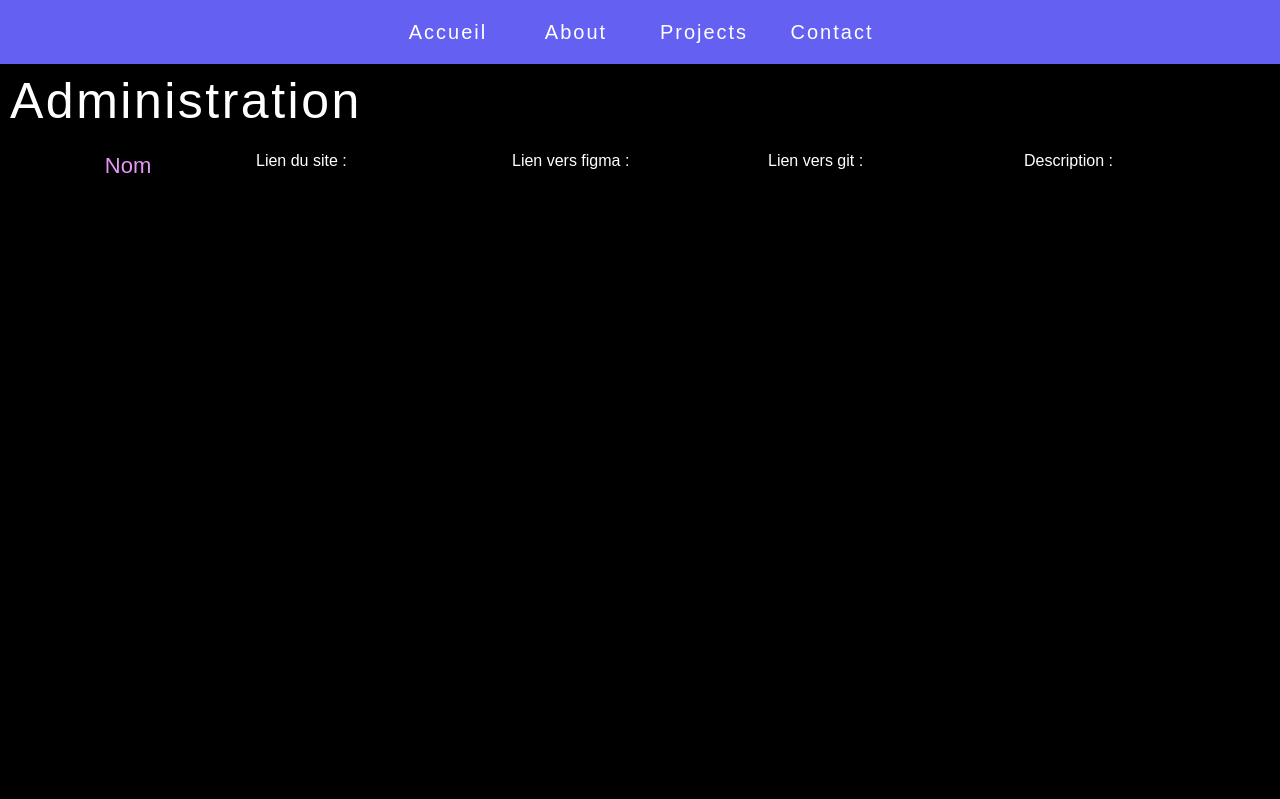
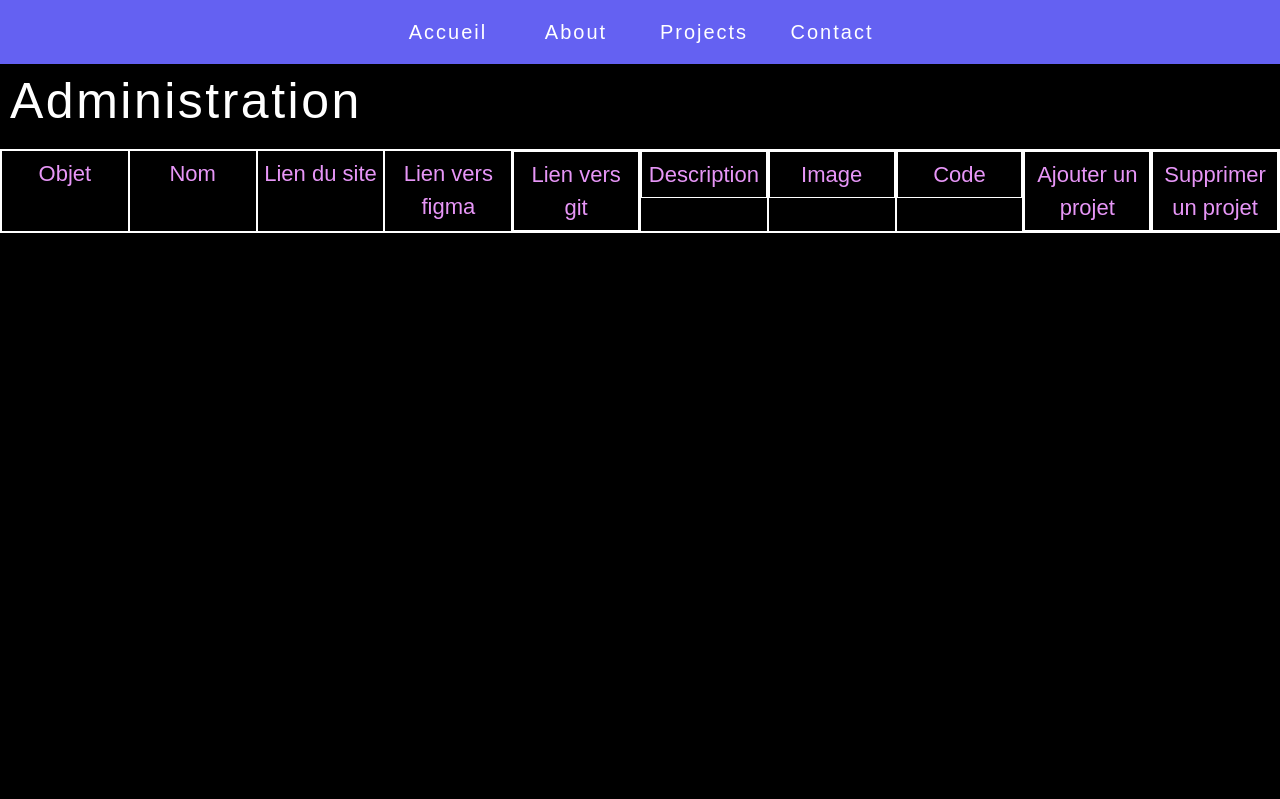
Before and after one commit to asonkes/portfolioSymfo, a Symfony app: template templates/admin/project/project.html.twig in a window 1280 px wide. Shown: the top 799 px of the page. Run offline with Twig, Linux system fonts and the light colour scheme; the template is opened without the code that fills it, so the values that code supplies are empty; style sheets or scripts are compiled from the project's sources; some libraries are stand-ins or nearby versions; some web fonts are replaced.

Commit message:
partie admin - suite

```diff
--- a/src/Controller/Admin/ProjectController.php
+++ b/src/Controller/Admin/ProjectController.php
@@ -13,11 +13,11 @@ class ProjectController extends AbstractController
 {
 
     #[Route('index', name: 'index')]
-    public function index(Project $project, EntityManagerInterface $entityManager): Response
+    public function index(Project $project, EntityManagerInterface $em): Response
     {
         $project = new Project();
 
-        $project = $entityManager->getRepository(Project::class)->findAll();
+        $project = $em->getRepository(Project::class)->findBy([], ['created_at' => 'DESC']);
 
         return $this->render('admin/project/project.html.twig', [
             'project' => $project
--- a/src/Controller/HomeController.php
+++ b/src/Controller/HomeController.php
@@ -18,7 +18,7 @@ class HomeController extends AbstractController
     public function index(EntityManagerInterface $em, Request $request, MailerInterface $mailer): Response
     {
         // Permet d'afficher tous les projets dans la "TimeLine"
-        $projects = $em->getRepository(Project::class)->findAll();
+        $projects = $em->getRepository(Project::class)->findBy([], ['created_at' => 'DESC']);
 
         // Création du formateur de date avec la locale française
         $formatter = new \IntlDateFormatter('fr_FR', \IntlDateFormatter::LONG, \IntlDateFormatter::NONE);
--- a/tailwind.config.js
+++ b/tailwind.config.js
@@ -6,8 +6,8 @@ module.exports = {
     "./templates/includes/partials/header.html.twig",
     "./templates/includes/partials/footer.html.twig",
     "./templates/home/index.html.twig",
-    "./templates/registration/register.html.twig",
     "./templates/security/login.html.twig",
+    "./templates/admin/project/project.html.twig"
   ],
   theme: {
     fontFamily: {
@@ -36,6 +36,7 @@ module.exports = {
       indigoSpecial: 'rgba(100, 97, 242, 0.95)',
       orange: '#FFA500',
       rose: '#e796f7',
+      roseSpecial: 'rgba(231, 150, 247, 0.4)',
       red: '#FF0000',
       transparent: 'rgba(0, 0, 0, 0)',
       yellow: '#FFFF00',
--- a/templates/admin/project/project.html.twig
+++ b/templates/admin/project/project.html.twig
@@ -5,50 +5,78 @@
 {% endblock %}
 
 {% block body %}
-	<div class="max-w-full h-full flex flex-col font-family bg-black border-4 border-indigo" id="admin">
+	<div class="max-w-full h-full flex flex-col font-family bg-black" id="admin">
 
-		<h2 class="text-white text-50 p-2.5 pt-16 tracking-wider border-4 border-red">Administration</h2>
+		<h2 class="text-white text-50 p-2.5 pt-16 tracking-wider">Administration</h2>
 
-		<div class="w-full h-full flex text-white border-4 border-red">
+		<div class="w-full h-full flex text-white border border-white">
 
-			<div class="w-full flex flex-col border-4 border-orange">
-				<p class="text-center text-22 text-rose border-4 border-red">Nom</p>
+			<div class="w-full flex flex-col border border-white">
+				<p class="p-1.5 text-center text-22 text-rose">Objet</p>
 				{% for project in project %}
-					<p class="border-4 border-red">{{ project.name }}</p>
+					<p class="w-full h-32 flex justify-center items-center border border-white">{{ project.object }}</p>
 				{% endfor %}
 			</div>
 
-			<div class="w-full flex flex-col border-4 border-orange">
-				<p class="border-4 border-red">Lien du site :</p>
+			<div class="w-full flex flex-col border border-white">
+				<p class="p-1.5 text-center text-22 text-rose">Nom</p>
 				{% for project in project %}
-					<p class="border-4 border-red">{{ project.siteLink }}</p>
+					<p class="w-full h-32 flex justify-center items-center border border-white bg-roseSpecial">{{ project.name }}</p>
 				{% endfor %}
 			</div>
 
-			<div class="w-full flex flex-col border-4 border-orange">
-				<p class="border-4 border-red">Lien vers figma :</p>
+			<div class="w-full flex flex-col border border-white">
+				<p class="p-1.5 text-center text-22 text-rose">Lien du site</p>
 				{% for project in project %}
-					<p class="border-4 border-red">{{ project.figmaLink }}</p>
+					<p class="w-full h-32 p-5 flex justify-center items-center border border-white">{{ project.siteLink }}</p>
 				{% endfor %}
 			</div>
 
-			<div class="w-full flex flex-col border-4 border-orange">
-				<p class="border-4 border-red">Lien vers git :</p>
+			<div class="w-full flex flex-col border border-white">
+				<p class="p-1.5 text-center text-22 text-rose border-border-white">Lien vers figma</p>
 				{% for project in project %}
-					<p class="border-4 border-red">{{ project.gitLink }}</p>
+					<p class="w-full h-32 p-5 flex justify-center items-center border border-white bg-roseSpecial">{{ project.figmaLink }}</p>
 				{% endfor %}
 			</div>
 
-			<div class="w-full flex flex-col border-4 border-orange">
-				<p class="border-4 border-red">Description :</p>
+			<div class="w-full flex flex-col border border-white">
+				<p class="p-1.5 text-center text-22 text-rose border border-white">Lien vers git</p>
 				{% for project in project %}
-					<p class="border-4 border-red">{{ project.description }}</p>
+					<p class="w-full h-32 p-5 flex justify-center items-center border border-white">{{ project.gitLink }}</p>
 				{% endfor %}
 			</div>
 
+			<div class="w-full flex flex-col border border-white">
+				<p class="p-1.5 text-center text-22 text-rose border border-white">Description</p>
+				{% for project in project %}
+					<p class="w-full h-32 p-2 overflow-y-scroll border border-white bg-roseSpecial">{{ project.description }}</p>
+				{% endfor %}
+			</div>
 
+			<div class="w-full flex flex-col border border-white">
+				<p class="p-1.5 text-center text-22 text-rose border border-white">Image</p>
+				{% for project in project %}
+					<div class="w-full h-32 flex items-center border border-white">
+						<img src="{{ asset('images/projets/' ~ project.image)}}" alt="image représentant la couverture du projet">
+					</div>
+				{% endfor %}
+			</div>
+
+			<div class="w-full flex flex-col border border-white">
+				<p class="p-1.5 text-center text-22 text-rose border border-white">Code</p>
+				{% for project in project %}
+					<p class="w-full h-32 flex justify-center items-center overflow-y-scroll border border-white bg-roseSpecial">{{ project.code }}</p>
+				{% endfor %}
+			</div>
+
+			<div class="w-full flex flex-col border border-white">
+				<p class="p-1.5 text-center text-22 text-rose border border-white">Ajouter un projet</p>
+			</div>
+
+			<div class="w-full flex flex-col border border-white">
+				<p class="p-1.5 text-center text-22 text-rose border border-white">Supprimer un projet</p>
+			</div>
 		</div>
-
 
 	</div>
 </div>{% endblock %}
--- a/templates/home/index.html.twig
+++ b/templates/home/index.html.twig
@@ -159,7 +159,7 @@
 											<p class="text-center text-22 text-white my-3">{{project.name}}</p>
 
 											<div class="projectContainer relative w-full h-auto flex flex-col justify-center">
-												<img class="projectContainer--image object-contain w-full h-auto" src="{{ asset('images/projets/' ~ project.image)}}" alt="Image représentant la couverture de la page de warelles">
+												<img class="projectContainer--image object-contain w-full h-auto" src="{{ asset('images/projets/' ~ project.image)}}" alt="Image représentant la couverture du projet">
 
 												<div class="projectContainer--image2 w-full h-full flex grow items-center">
 													<div class="w-full h-full flex flex-col justify-center">
```
